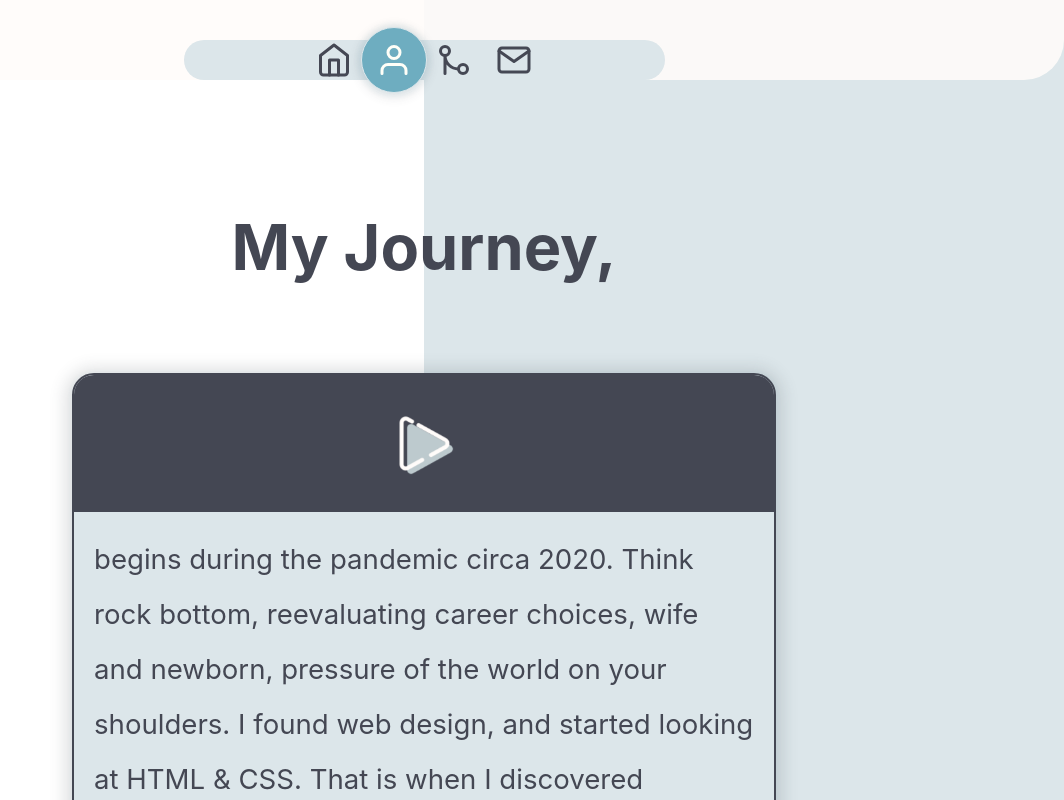
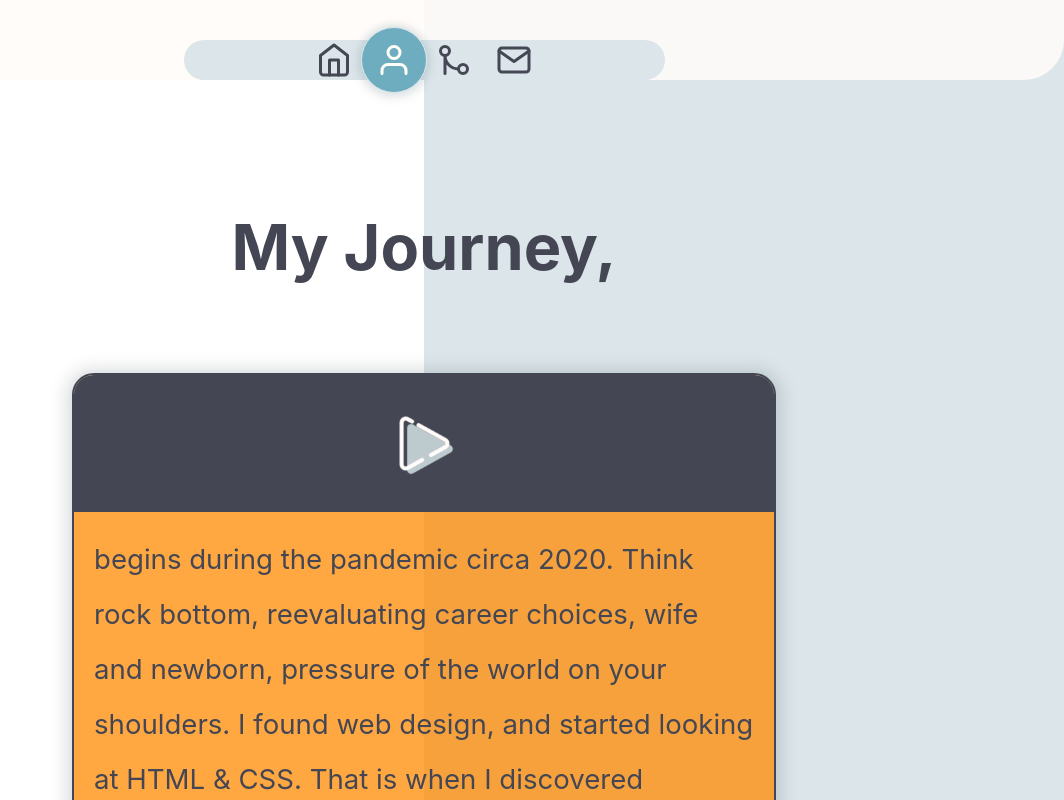
Before and after one commit to andrew-oyanguren/typescript-portfolio, a React (Vite) app: page /about in a window 1280 px wide. Shown: the top 800 px of the page, without its empty margins (216-1280 px from the left). Built offline with nearby package versions, Linux system fonts and the light colour scheme.

Commit message:
Updated AboutCards background colors

```diff
--- a/src/constants/aboutCardConstants.tsx
+++ b/src/constants/aboutCardConstants.tsx
@@ -22,7 +22,7 @@ type AboutCardConfigTypes = {
 export const ABOUT_CARDS_CONFIG: AboutCardConfigTypes = [
   {
     cardStyles: {
-      backgroundColor: 'var(--color-gray)',
+      backgroundColor: 'rgba(255, 138, 0, 0.75)',
       outline: '2px solid var(--color-dark)',
       boxShadow: commonBoxShadow,
     },
@@ -39,6 +39,7 @@ export const ABOUT_CARDS_CONFIG: AboutCardConfigTypes = [
   {
     cardStyles: {
       outline: '2px solid var(--color-dark-gray)',
+      backgroundColor: 'rgba(189, 202, 206, 0.75)',
     },
     body: (
       <p style={paragraphStyles}>
@@ -52,7 +53,7 @@ export const ABOUT_CARDS_CONFIG: AboutCardConfigTypes = [
   },
   {
     cardStyles: {
-      backgroundColor: 'var(--color-primary)',
+      backgroundColor: 'rgba(110, 173, 192, 0.75)',
       boxShadow: commonBoxShadow,
     },
     body: (
```
